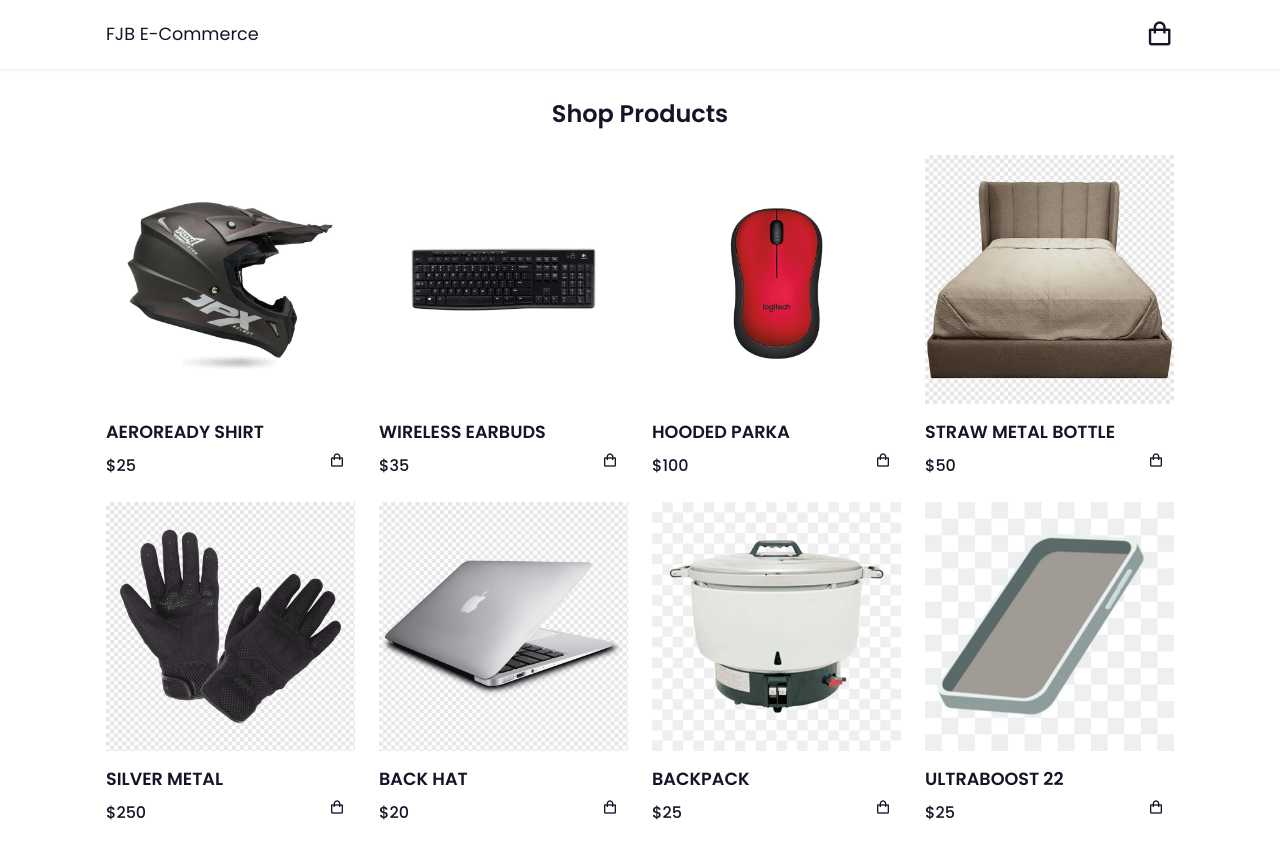
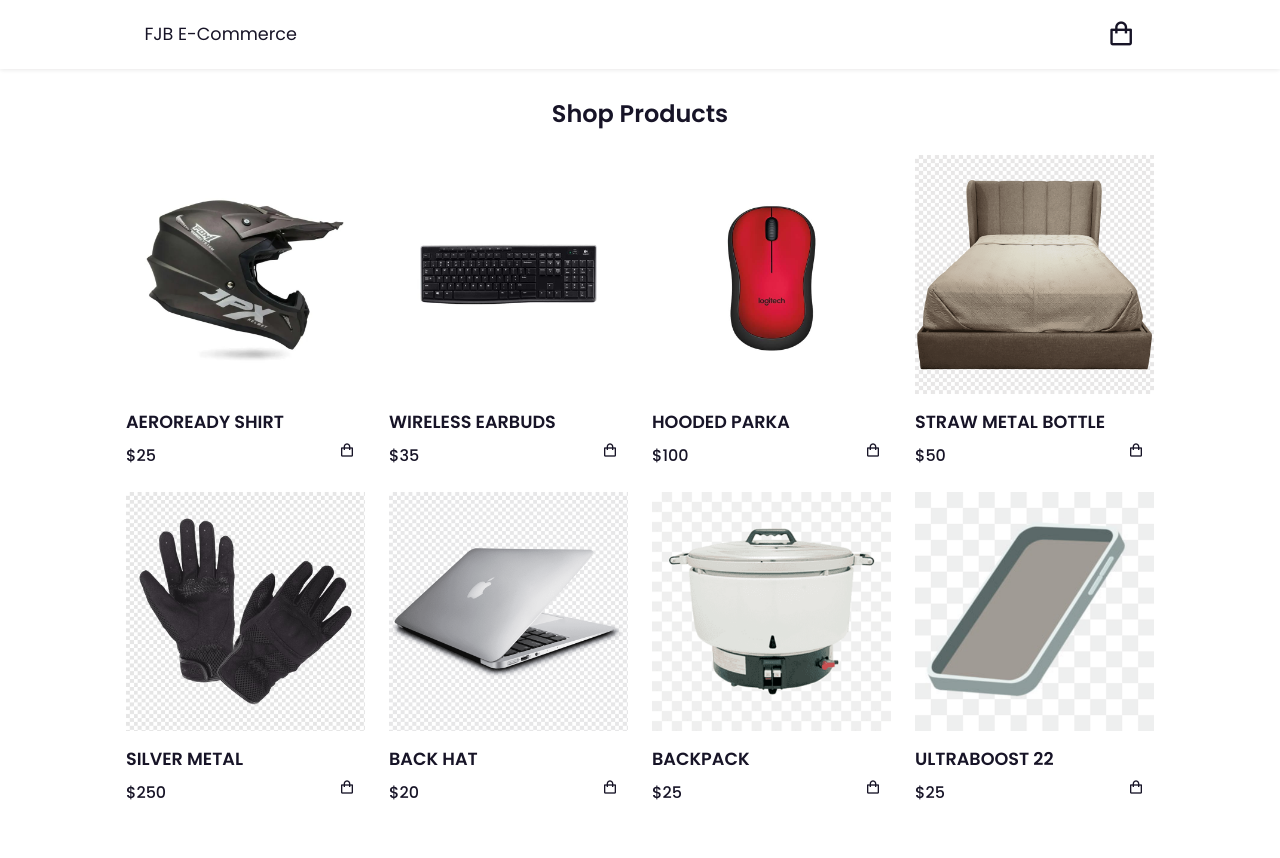
Before and after one commit to driannns/FJB-E-commerce, a plain HTML site: page index.html in a window 1280 px wide. Drawn offline with nearby package versions, Linux system fonts and the light colour scheme.

Commit message:
FJB E-Commerce

```diff
--- a/main.js
+++ b/main.js
@@ -129,8 +129,8 @@
         var quantity = quantityElement.value;
         total = total + price * quantity;
         //  if price contain some cents value
+    }
         total = Math.round(total *100) / 100;
 
-        document.getElementsByClassName('total-price')[0].innerText = '$' +total;
-    }
+        document.getElementsByClassName('total-price')[0].innerText = '$' + total;
 }
--- a/style.css
+++ b/style.css
@@ -16,24 +16,11 @@
     --bg-color: #fff;
 }
 
-img{
-    width: 100%;
-}
-
-body{
-    color: var(--text-color);
-}
-
 .container{
     max-width: 1068px;
     margin: auto;
     width: 100%;
 }
-
-section{
-    padding: 4rem 0 3rem;
-}
-
 header{
     position: fixed;
     top: 0;
@@ -48,7 +35,7 @@
     display: flex;
     align-items: center;
     justify-content: space-between;
-    padding: 20px 0;
+    padding: 20px 3vw;
 }
 
 .logo{
@@ -56,6 +43,21 @@
     color: var(--text-color);
     font-weight: 400;
 }
+
+img{
+    width: 100%;
+}
+
+    body{
+        color: var(--text-color);
+    }
+
+
+    section{
+        padding: 4rem 0 3rem;
+}
+
+
 
 #cart-icon{
     font-size: 1.8rem;
@@ -183,6 +185,7 @@
     display: grid;
     grid-template-columns: repeat(auto-fit, minmax(220px, auto));
     gap: 1.5rem;
+    margin: 0 20px;
 }
 
 .product-box{
@@ -193,6 +196,7 @@
     padding:10px;
     border: 1px solid var(--text-color);
     transition: 0.4s;
+    border: 1px solid #999;
 }
 
 .product-img{
@@ -217,11 +221,11 @@
     bottom: 0;
     right: 0;
     /* background: var(--text-color); */
-    /* color: var(--bg-color); */
     padding: 10px;
     cursor: pointer;
 }
 
 .add-cart:hover{
+    color: var(--bg-color);
     background: hsl(249, 32%, 17%)
 }
```
